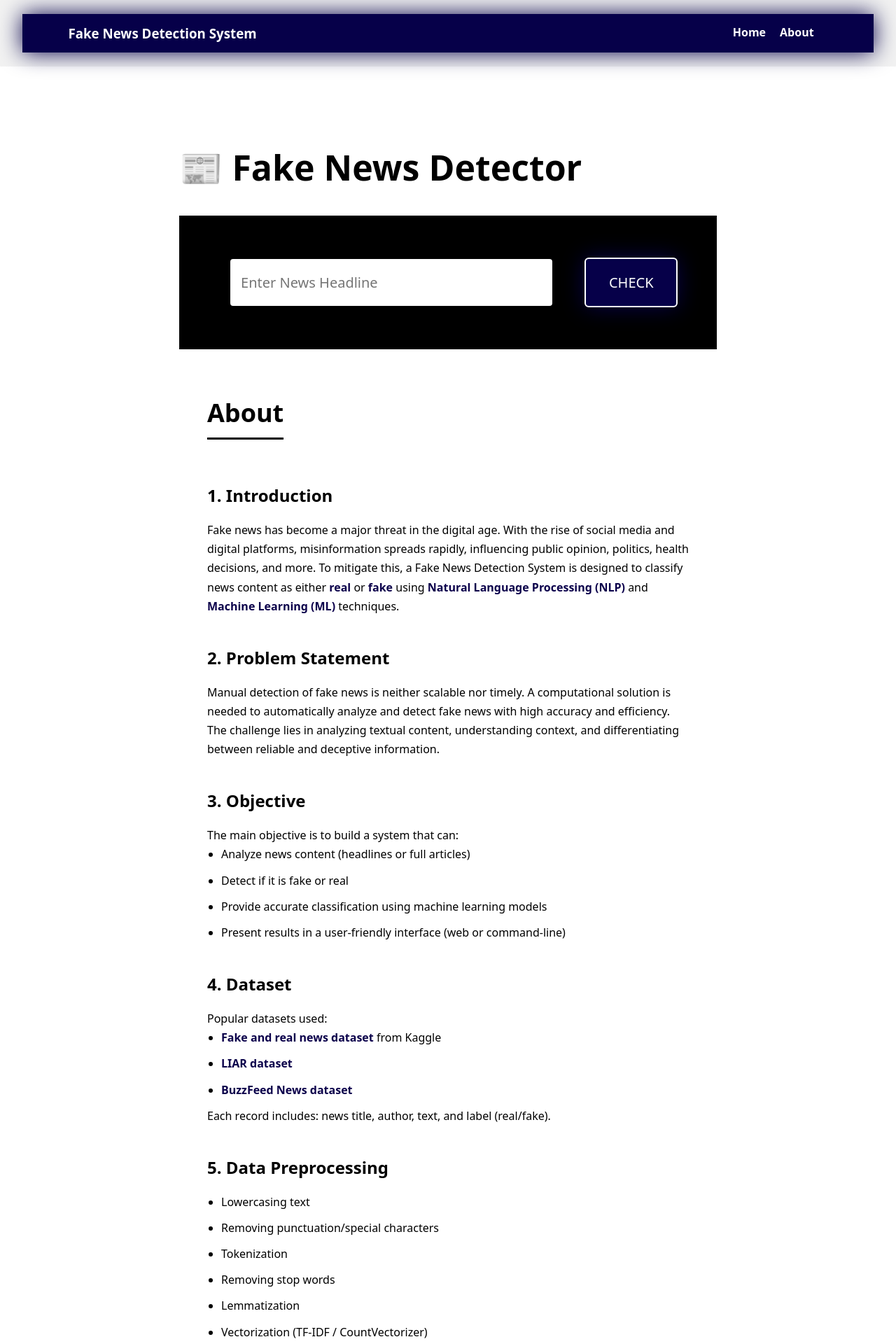
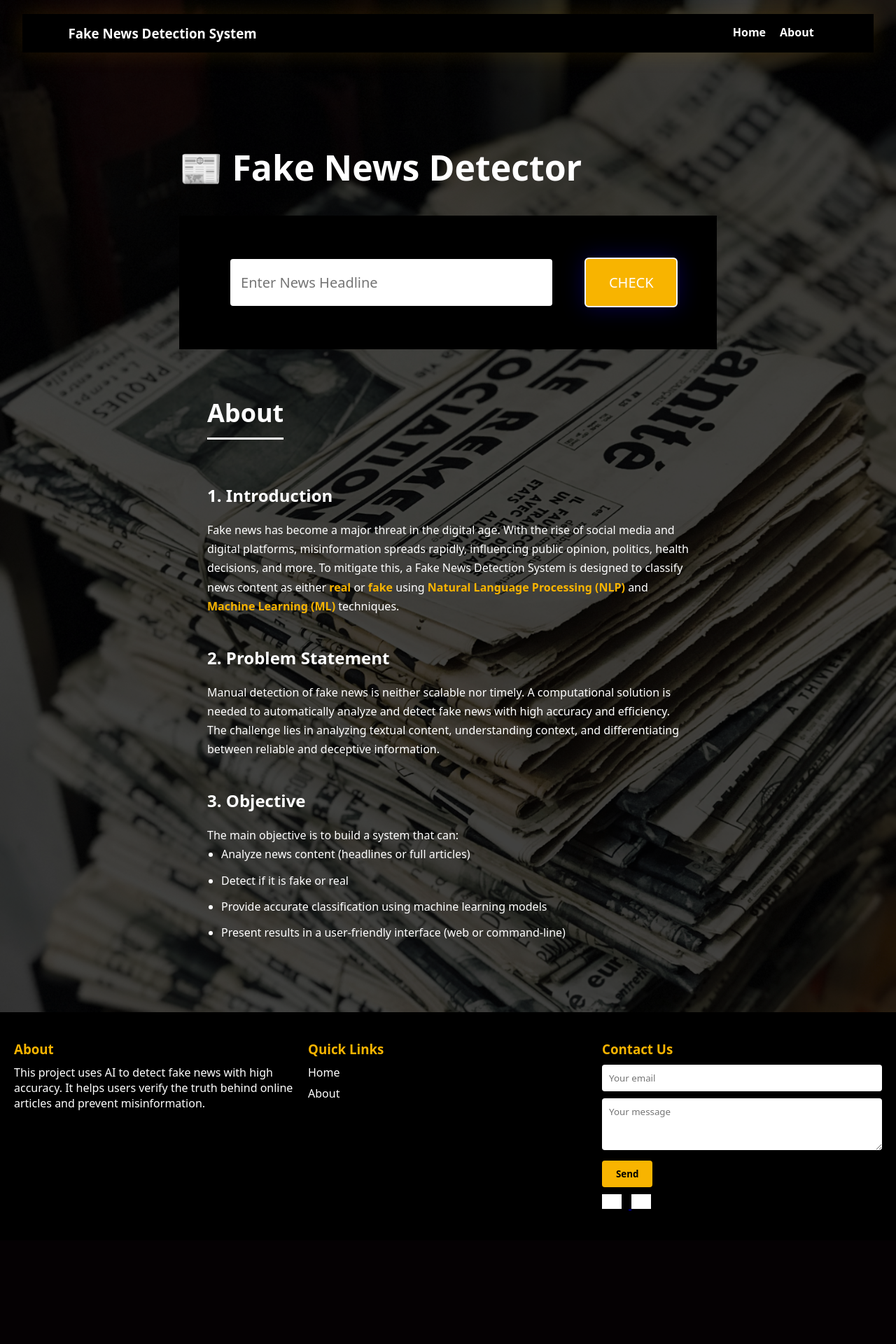
Before and after one commit to AK-Up/Fake_News_Detector, a Flask app: page / in a window 1280 px wide. Shown: the top 1920 px of the page at 70% size. After the commit the page ends 1729 px from the top, so only its background shows below. Run offline with Flask 3, Linux system fonts and the light colour scheme; parts of the project's set-up code (start-up, migrations or seed data) failed here and were passed over; grey boxes are pictures that could not be loaded.

Commit message:
Updated styles and added a background image

```diff
--- a/static/style.css
+++ b/static/style.css
@@ -6,11 +6,16 @@
 }
 
 html, body {
-  height: 100vh;   /* Ensure full height */
-  margin: 0;      /* Remove default margins */
-  /* display: flex; */
-  /* flex-direction: column;  Stack elements vertically */
-  scroll-behavior: smooth;
+    height: 100vh;
+    margin: 0;
+    /* display: flex
+; */
+    scroll-behavior: smooth;
+    background-color: #000000ba;
+    background-image: url(news-back.jpg);
+    background-size: cover;
+    background-repeat: no-repeat;
+    background-blend-mode: color;
 }
 
 .tabs {
@@ -20,7 +25,7 @@ html, body {
 }
 
 .header {
-    background-color: #f2f2f2;
+    /* background-color: #f2f2f2; */
     padding: 20px;
     text-align: center;
 
@@ -59,11 +64,10 @@ html, body {
 }
 
 .headerCon {
-
-    width: 98%;
-    background-color: #060049;
+width: 98%;
+    background-color: #000000;
     padding: 15px 65px;
-    box-shadow: #060049 0px 0px 32px;
+    box-shadow: #f8b40021 0px 0px 32px;
     color: white;
 
 }
@@ -96,7 +100,7 @@ input[type="submit"] {
     /* margin-left: 20px; */
     cursor: pointer;
     height: fit-content;
-    background-color: #060049;
+    background-color: #f8b400;
     color: white;
     box-shadow: #060049 0px 0px 32px;
     border-radius: 6px;
@@ -106,7 +110,7 @@ input[type="submit"] {
 input[type="submit"]:hover {
     /* background-color: #fff; */
     /* color: #060049; */
-    border: 2px solid #060049;
+    border: 2px solid #f8b400;
 }
 
 .innerCon{
@@ -142,6 +146,7 @@ color: white;
     max-width: 100%;
     text-align: left;
     font-size: 50px;
+    color: #fff;
 }
 
 .formCon form {
@@ -152,14 +157,14 @@ color: white;
 
 
 .footer {
-    background-color: #f2f2f2;
+    background-color: #000;
     padding: 20px;
 }
 .footer {
   display: flex;
   flex-wrap: wrap;
   justify-content: space-between;
-  background-color: #0b004b;
+  background-color: #000
   color: white;
   padding: 40px 20px;
   gap: 20px;
@@ -240,8 +245,8 @@ color: white;
 .aboutCon {
   padding: 60px 40px;
   /* background-color: #ffffff; */
-  color: #000000;
-  font-family: 'Segoe UI', Tahoma, Geneva, Verdana, sans-serif;
+  color: #fff;
+
   line-height: 1.7;
   max-width: 1100px;
   margin: 0 auto;
@@ -251,8 +256,8 @@ color: white;
   font-size: 36px;
   font-weight: bold;
   margin-bottom: 30px;
-  color: #000; /* matches your header/nav */
-  border-bottom: 3px solid #000;
+  color: #fff; /* matches your header/nav */
+  border-bottom: 3px solid #fff;
   display: inline-block;
   padding-bottom: 5px;
 }
@@ -263,7 +268,7 @@ color: white;
 
 .aboutCon h2 {
   font-size: 24px;
-  color: #000; /* Suggested heading color */
+  color: #fff; /* Suggested heading color */
   margin-bottom: 15px;
   margin-top: 30px;
 }
@@ -271,7 +276,7 @@ color: white;
 .aboutCon p,
 .aboutCon ul {
   font-size: 16px;
-  color: #000;
+  color: #fff;
 }
 
 .aboutCon ul {
@@ -284,5 +289,9 @@ color: white;
 
 .aboutCon strong {
   font-weight: bold;
-  color: #0b004b;
+  color: #f8b400
 }
+
+.footer-column p {
+    color: #fff;
+}
--- a/templates/index.html
+++ b/templates/index.html
@@ -128,164 +128,6 @@
                 </li>
               </ul>
             </section>
-
-            <section>
-              <h2>4. Dataset</h2>
-              <p>Popular datasets used:</p>
-              <ul>
-                <li><strong>Fake and real news dataset</strong> from Kaggle</li>
-                <li><strong>LIAR dataset</strong></li>
-                <li><strong>BuzzFeed News dataset</strong></li>
-              </ul>
-              <p>
-                Each record includes: news title, author, text, and label
-                (real/fake).
-              </p>
-            </section>
-
-            <section>
-              <h2>5. Data Preprocessing</h2>
-              <ul>
-                <li>Lowercasing text</li>
-                <li>Removing punctuation/special characters</li>
-                <li>Tokenization</li>
-                <li>Removing stop words</li>
-                <li>Lemmatization</li>
-                <li>Vectorization (TF-IDF / CountVectorizer)</li>
-              </ul>
-            </section>
-
-            <section>
-              <h2>6. Feature Engineering</h2>
-              <p>Extracted features include:</p>
-              <ul>
-                <li>Word frequencies</li>
-                <li>Sensational words (e.g., "shocking")</li>
-                <li>Text length</li>
-                <li>Sentiment scores</li>
-                <li>Part-of-speech tags</li>
-              </ul>
-            </section>
-
-            <section>
-              <h2>7. Machine Learning Models</h2>
-              <ul>
-                <li>Naive Bayes</li>
-                <li>Logistic Regression</li>
-                <li>Random Forest</li>
-                <li>Support Vector Machine (SVM)</li>
-                <li>Deep Learning (LSTM, BERT)</li>
-              </ul>
-            </section>
-
-            <section>
-              <h2>8. Model Training</h2>
-              <p>Steps:</p>
-              <ul>
-                <li>Split data (e.g., 80% train / 20% test)</li>
-                <li>Train the model on training data</li>
-                <li>
-                  Evaluate with:
-                  <ul>
-                    <li>Accuracy</li>
-                    <li>Precision</li>
-                    <li>Recall</li>
-                    <li>F1-score</li>
-                  </ul>
-                </li>
-              </ul>
-            </section>
-
-            <section>
-              <h2>9. Evaluation</h2>
-              <p>Metrics used:</p>
-              <ul>
-                <li>
-                  <strong>Accuracy</strong>: Proportion of correct predictions
-                </li>
-                <li><strong>Precision</strong>: TP / (TP + FP)</li>
-                <li><strong>Recall</strong>: TP / (TP + FN)</li>
-                <li>
-                  <strong>F1-Score</strong>: Harmonic mean of precision and
-                  recall
-                </li>
-              </ul>
-            </section>
-
-            <section>
-              <h2>10. Model Selection</h2>
-              <p>
-                The best-performing model is chosen based on evaluation metrics.
-                Often, Logistic Regression or Random Forest works well on
-                TF-IDF-transformed data. Advanced systems may use BERT or XLNet
-                for better performance.
-              </p>
-            </section>
-
-            <section>
-              <h2>11. System Architecture</h2>
-              <p>Components:</p>
-              <ul>
-                <li>Frontend (HTML/CSS/JavaScript)</li>
-                <li>Backend (Flask or Django)</li>
-                <li>Model Layer (ML model for predictions)</li>
-                <li>Optional Database (to store results or logs)</li>
-              </ul>
-            </section>
-
-            <section>
-              <h2>12. Web Application</h2>
-              <p>
-                Users input a news headline or article. The backend processes
-                it, classifies it, and shows:
-              </p>
-              <ul>
-                <li>✅ Real news</li>
-                <li>❌ Fake news</li>
-              </ul>
-            </section>
-
-            <section>
-              <h2>13. Deployment</h2>
-              <ul>
-                <li>Flask/Django Web App</li>
-                <li>Streamlit (for fast prototyping)</li>
-                <li>Docker (for containerization)</li>
-                <li>Cloud (Heroku, AWS, GCP)</li>
-              </ul>
-            </section>
-
-            <section>
-              <h2>14. Limitations</h2>
-              <ul>
-                <li>Hard to detect satire or parody</li>
-                <li>Fake news may mimic real writing</li>
-                <li>Outdated datasets reduce accuracy</li>
-                <li>Bias in training data affects fairness</li>
-              </ul>
-            </section>
-
-            <section>
-              <h2>15. Future Scope</h2>
-              <ul>
-                <li>Fact-checking API integration (e.g., PolitiFact)</li>
-                <li>Advanced transformer models (BERT, RoBERTa)</li>
-                <li>Real-time detection (browser plugins)</li>
-                <li>Multilingual support</li>
-                <li>Image/video fake detection</li>
-              </ul>
-            </section>
-
-            <section>
-              <h2>16. Conclusion</h2>
-              <p>
-                Fake news detection is a crucial application of machine learning
-                and NLP. By automating the identification of false information,
-                we enhance digital literacy and reduce misinformation. Continued
-                research and innovation will further strengthen these systems,
-                making information more trustworthy for everyone.
-              </p>
-            </section>
           </div>
         </div>
       </div>
@@ -312,7 +154,7 @@
 
       <div class="footer-column contact">
         <h3>Contact Us</h3>
-        <form>
+        <form action="abhishekdev2004@gmail.com">
           <input type="email" placeholder="Your email" required /><br />
           <textarea placeholder="Your message" rows="3" required></textarea
           ><br />
```
Also changed, not shown: static/news-back.jpg (added).
